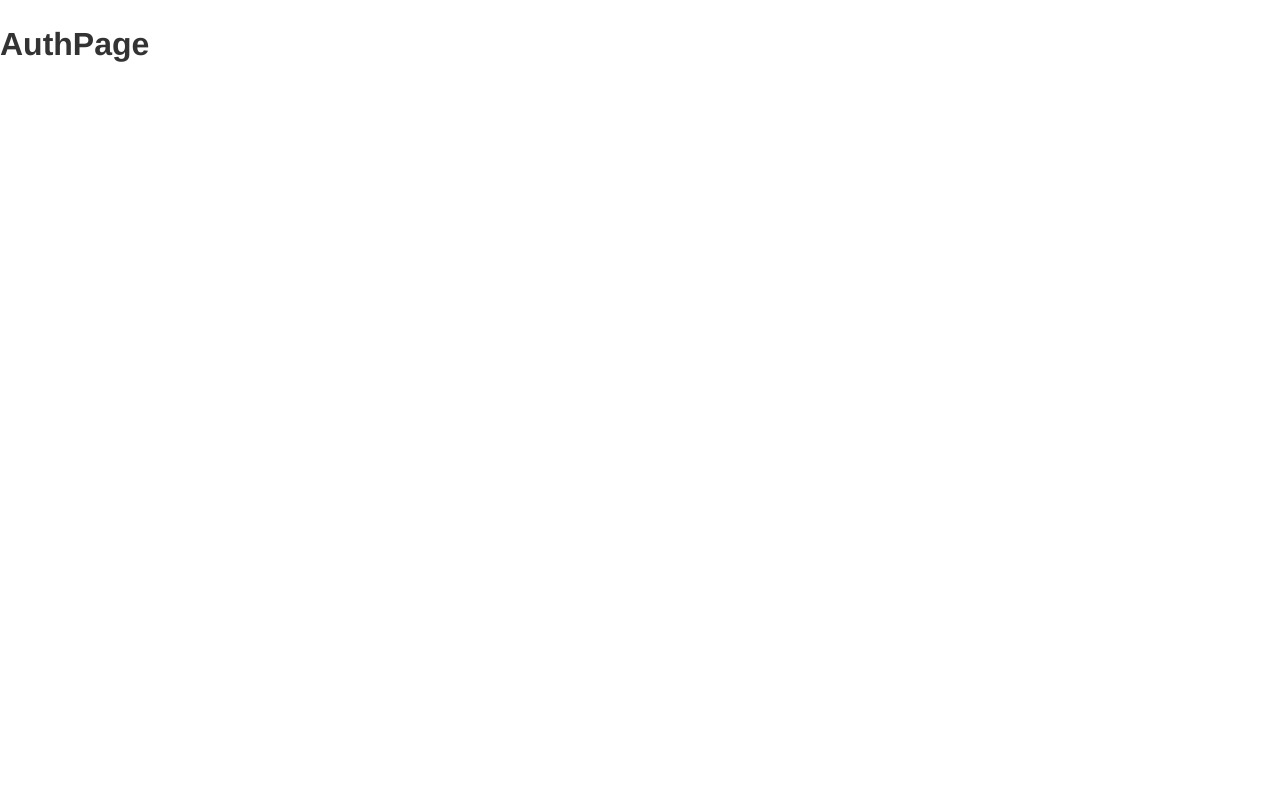
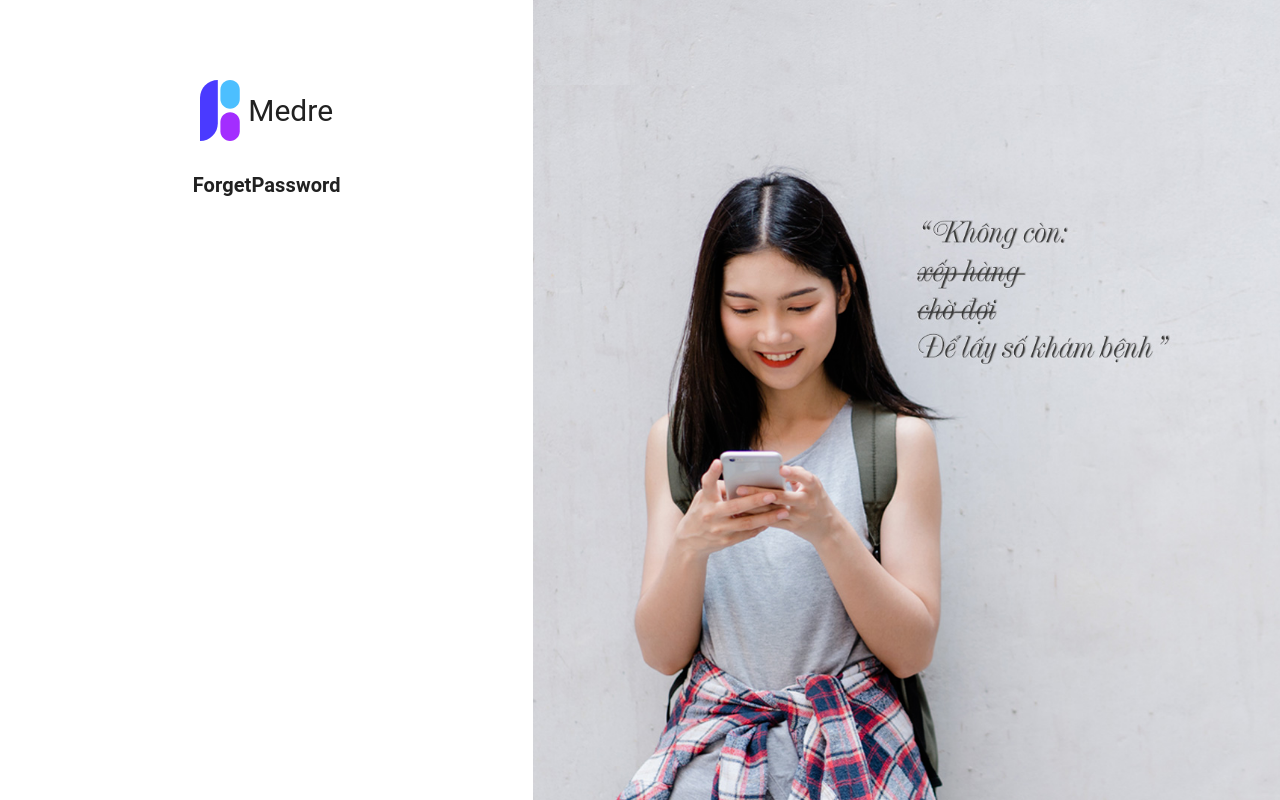
Before and after one commit to Dhieu1304/MEDRE_FE, a React (Create React App) app: page /auth/forget-password in a window 1280 px wide. Built offline with nearby package versions, Linux system fonts and the light colour scheme.

Commit message:
[sang][feature][Login]: AuthPage, add Login UI

```diff
--- /dev/null
+++ b/src/features/auth/ForgetPassword.js
@@ -0,0 +1,5 @@
+function ForgetPassword() {
+  return <h1>ForgetPassword</h1>;
+}
+
+export default ForgetPassword;
--- /dev/null
+++ b/src/features/auth/Login.js
@@ -0,0 +1,144 @@
+import { faEye, faEyeSlash } from "@fortawesome/free-solid-svg-icons";
+import { FontAwesomeIcon } from "@fortawesome/react-fontawesome";
+import { Button, Checkbox, FormControlLabel, Grid, TextField, Typography, Box, InputAdornment } from "@mui/material";
+import MuiPhoneNumber from "material-ui-phone-number";
+import { useState } from "react";
+import { Controller, useForm } from "react-hook-form";
+import { Link, useNavigate } from "react-router-dom";
+
+import routeConfig from "../../config/routeConfig";
+import { authRoutes } from "../../pages/AuthPage";
+import { inputErrorFormat } from "../../utils/stringFormat";
+
+function Login() {
+  const { handleSubmit, control, trigger } = useForm({
+    mode: "onChange",
+    defaultValues: {
+      phone: "+84",
+      password: ""
+    },
+    criteriaMode: "all"
+  });
+
+  const [hidePassword, setHidePassword] = useState(true);
+
+  const navigate = useNavigate();
+
+  const onLogin = async (formData) => {
+    const success = formData;
+    if (success) {
+      navigate(routeConfig.home);
+    }
+  };
+
+  const requireErrorMessage = "field can not empty";
+
+  return (
+    <>
+      <Typography component="h1" variant="h5">
+        Sign in
+      </Typography>
+      <Box component="form" noValidate onSubmit={handleSubmit(onLogin)} sx={{ marginTop: 1 }}>
+        <Controller
+          control={control}
+          rules={{
+            required: requireErrorMessage,
+            // https://ihateregex.io/expr/phone/
+            pattern: {
+              value: /^[+]?[(]?[0-9]{3}[)]?[-\s.]?[0-9]{3}[-\s.]?[0-9]{4,6}$/,
+              message: "is wrong format"
+            }
+          }}
+          render={({ field: { onChange, onBlur, value, name }, fieldState: { error } }) => {
+            const label = "Phone";
+            return (
+              <Box
+                component={MuiPhoneNumber}
+                defaultCountry="vn"
+                sx={{ mb: 2 }}
+                required
+                error={error?.message}
+                value={value}
+                label={<Box component="span">{label}</Box>}
+                type="tel"
+                fullWidth
+                helperText={<Box component="span">{inputErrorFormat(label, error?.message)}</Box>}
+                variant="outlined"
+                onBlur={() => {
+                  trigger(name, { shouldFocus: true });
+                  onBlur();
+                }}
+                onChange={onChange}
+              />
+            );
+          }}
+          name="phone"
+        />
+
+        <Controller
+          control={control}
+          rules={{
+            required: requireErrorMessage
+          }}
+          render={({ field: { onChange, onBlur, value, name }, fieldState: { error } }) => {
+            const label = "Password";
+            return (
+              <Box
+                component={TextField}
+                InputProps={{
+                  endAdornment: (
+                    <InputAdornment position="end">
+                      <FontAwesomeIcon
+                        size="1x"
+                        icon={hidePassword ? faEye : faEyeSlash}
+                        onClick={() => setHidePassword((prev) => !prev)}
+                        cursor="pointer"
+                      />
+                    </InputAdornment>
+                  )
+                }}
+                sx={{ mb: 2 }}
+                required
+                error={error?.message}
+                value={value}
+                label={<Box component="span">{label}</Box>}
+                type="tel"
+                fullWidth
+                helperText={<Box component="span">{inputErrorFormat(label, error?.message)}</Box>}
+                variant="outlined"
+                onBlur={() => {
+                  trigger(name, { shouldFocus: true });
+                  onBlur();
+                }}
+                onChange={onChange}
+              />
+            );
+          }}
+          name="password"
+        />
+
+        <FormControlLabel control={<Checkbox value="remember" color="primary" />} label="Remember me" />
+        <Button type="submit" fullWidth variant="contained" sx={{ mb: 2, p: 1, fontSize: 10 }}>
+          Sign In
+        </Button>
+        <Grid container>
+          <Grid item xs>
+            <Link variant="body2" to={routeConfig.auth + authRoutes.forgetPassword}>
+              Forgot password?
+            </Link>
+          </Grid>
+          <Grid item>
+            <Link variant="body2" to={routeConfig.auth + authRoutes.register}>
+              Dont have an account?
+              <Box component="span" sx={{ color: "blue" }}>
+                Sign up
+              </Box>
+            </Link>
+          </Grid>
+        </Grid>
+      </Box>
+    </>
+  );
+}
+
+export default Login;
--- /dev/null
+++ b/src/features/auth/Register.js
@@ -0,0 +1,5 @@
+function Register() {
+  return <h1>Register</h1>;
+}
+
+export default Register;
--- /dev/null
+++ b/src/features/auth/index.js
@@ -0,0 +1,3 @@
+export { default as Login } from "./Login";
+export { default as Register } from "./Register";
+export { default as ForgetPassword } from "./ForgetPassword";
--- a/src/pages/AuthPage/AuthPage.js
+++ b/src/pages/AuthPage/AuthPage.js
@@ -1,5 +1,82 @@
-function AuthPage() {
-  return <h1>AuthPage</h1>;
+import * as React from "react";
+import CssBaseline from "@mui/material/CssBaseline";
+import { Paper, Box, Grid, Typography } from "@mui/material";
+import { createTheme, ThemeProvider } from "@mui/material/styles";
+
+import { Navigate, Route, Routes, useNavigate } from "react-router-dom";
+import images from "../../assets/images";
+
+import routeConfig from "../../config/routeConfig";
+import routes from "./routes";
+import { Login, Register, ForgetPassword } from "../../features/auth";
+
+const theme = createTheme();
+
+export default function AuthPage() {
+  const navigate = useNavigate();
+
+  return (
+    <ThemeProvider theme={theme}>
+      <Grid container component="main" sx={{ height: "100vh" }}>
+        <CssBaseline />
+        <Grid item xs={12} sm={8} md={5} component={Paper} elevation={6} square>
+          <Box
+            sx={{
+              my: 8,
+              mx: 4,
+              display: "flex",
+              flexDirection: "column",
+              alignItems: "center"
+            }}
+          >
+            <Box
+              component="div"
+              sx={{
+                display: "flex",
+                justifyContent: "center",
+                alignItems: "center",
+                my: 2,
+                cursor: "pointer"
+              }}
+              onClick={() => {
+                navigate(routeConfig.home);
+              }}
+            >
+              <Box
+                component="img"
+                sx={{
+                  mr: 1
+                }}
+                src={images.logo}
+                width={40}
+              />
+              <Typography component="h1" variant="h3">
+                Medre
+              </Typography>
+            </Box>
+
+            <Routes>
+              <Route path={routes.login} element={<Login />} />
+              <Route path={routes.register} element={<Register />} />
+              <Route path={routes.forgetPassword} element={<ForgetPassword />} />
+              <Route path={routes.default} element={<Navigate to={routeConfig.auth + routes.login} />} />
+            </Routes>
+          </Box>
+        </Grid>
+        <Grid
+          item
+          xs={false}
+          sm={4}
+          md={7}
+          sx={{
+            backgroundImage: `url(${images.authCover})`,
+            backgroundRepeat: "no-repeat",
+            backgroundColor: (t) => (t.palette.mode === "light" ? t.palette.grey[50] : t.palette.grey[900]),
+            backgroundSize: "cover",
+            backgroundPosition: "center"
+          }}
+        />
+      </Grid>
+    </ThemeProvider>
+  );
 }
-
-export default AuthPage;
--- a/src/pages/AuthPage/index.js
+++ b/src/pages/AuthPage/index.js
@@ -1 +1,2 @@
 export { default } from "./AuthPage";
+export { default as authRoutes } from "./routes";
--- /dev/null
+++ b/src/pages/AuthPage/routes.js
@@ -0,0 +1,8 @@
+const routes = {
+  login: "/login",
+  register: "/register",
+  forgetPassword: "/forget-password",
+  default: "/*"
+};
+
+export default routes;
--- /dev/null
+++ b/src/utils/stringFormat.js
@@ -0,0 +1,8 @@
+const inputErrorFormat = (name, error) => {
+  if (error) {
+    return name ? `${name} ${error}` : `This field ${error}`;
+  }
+  return "";
+};
+
+export { inputErrorFormat };
```
Also changed, not shown: .eslintrc.js.
